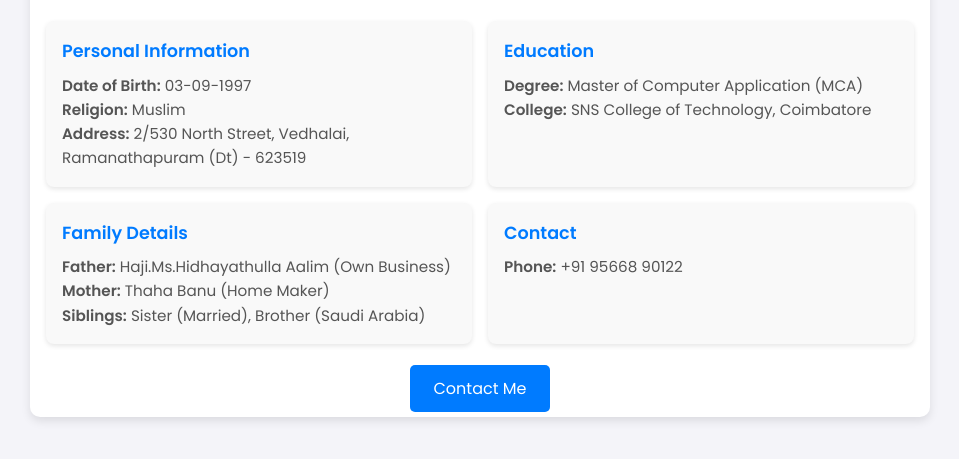
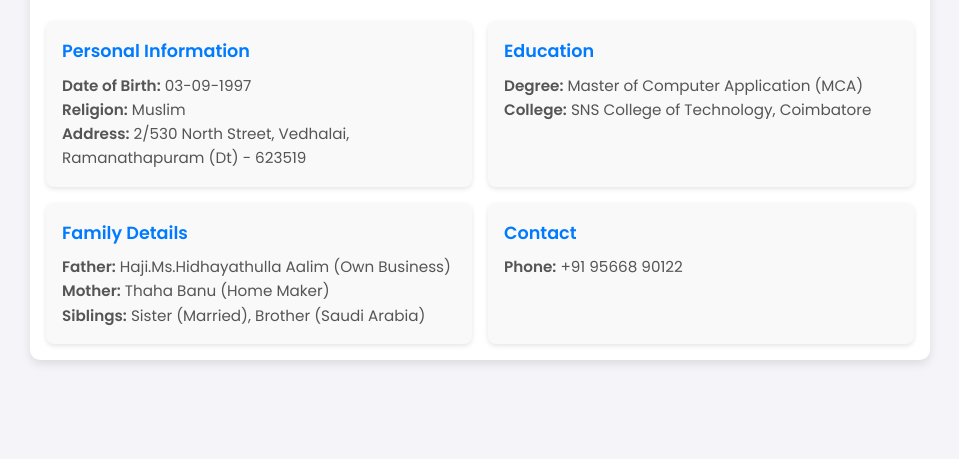
Before and after one commit to se1vah/Mufruk-Kasim, a plain HTML site: page index.html in a window 1280 px wide. Shown: the part 309-768 px from the top of the page, without its empty margins (160-1119 px from the left). Drawn offline with Linux system fonts and the light colour scheme.

Commit message:
Update index.html

```diff
--- a/index.html
+++ b/index.html
@@ -131,10 +131,6 @@
                 <p><strong>Phone:</strong> +91 95668 90122</p>
             </div>
         </div>
-
-        <div class="contact">
-            <a href="mailto:example@email.com">Contact Me</a>
-        </div>
     </div>
 </body>
 </html>
```
